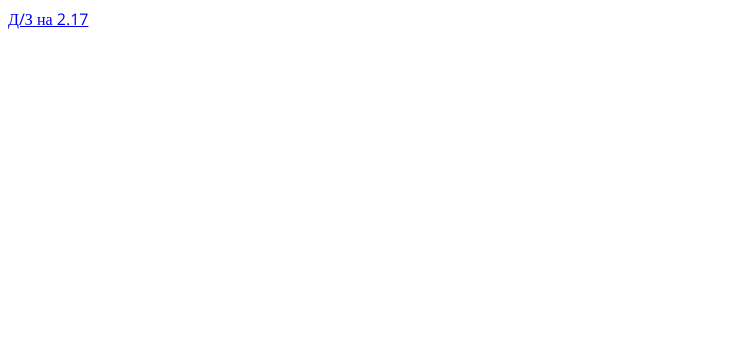
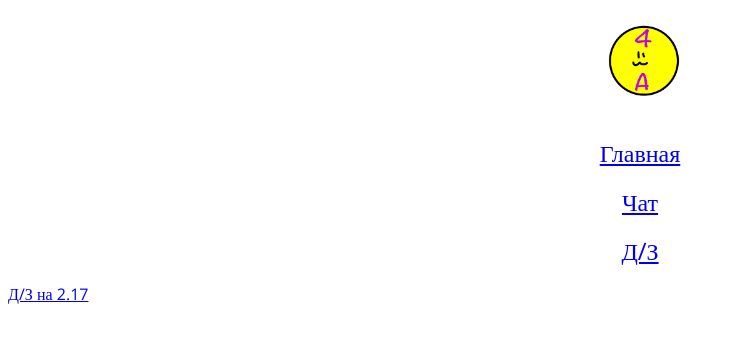
Before and after one commit to fyriafaa/fyriafaa.github.io, a plain HTML site: page dz.html in a window 1280 px wide. Shown: the whole page, without its empty margins (0-736 px from the left). Drawn offline with nearby package versions, Linux system fonts and the light colour scheme.

Commit message:
Add files via upload

```diff
--- a/dz.html
+++ b/dz.html
@@ -4,6 +4,10 @@
 	<meta charset="UTF-8">
 	<meta name="viewport" content="width=device-width, initial-scale=1.0">
 	<title>d/z</title>
+	<p align="center"><img src="photo1676606838.jpeg" height="100" width="100">
+	<p align="center"><font size="5" face="Open Sans"><a href="index.html">Главная</a></font></p></p>
+	<p align="center"><font size="5" face="Open Sans"><a href="index (2).html">Чат</a></font></p></p>
+	<p align="center"><font size="5" face="Open Sans"><a href="dz.html">Д/З</a></font></p></p>
 
 	<link rel="preconnect" href="https://fonts.googleapis.com">
 <link rel="preconnect" href="https://fonts.gstatic.com" crossorigin>
```
